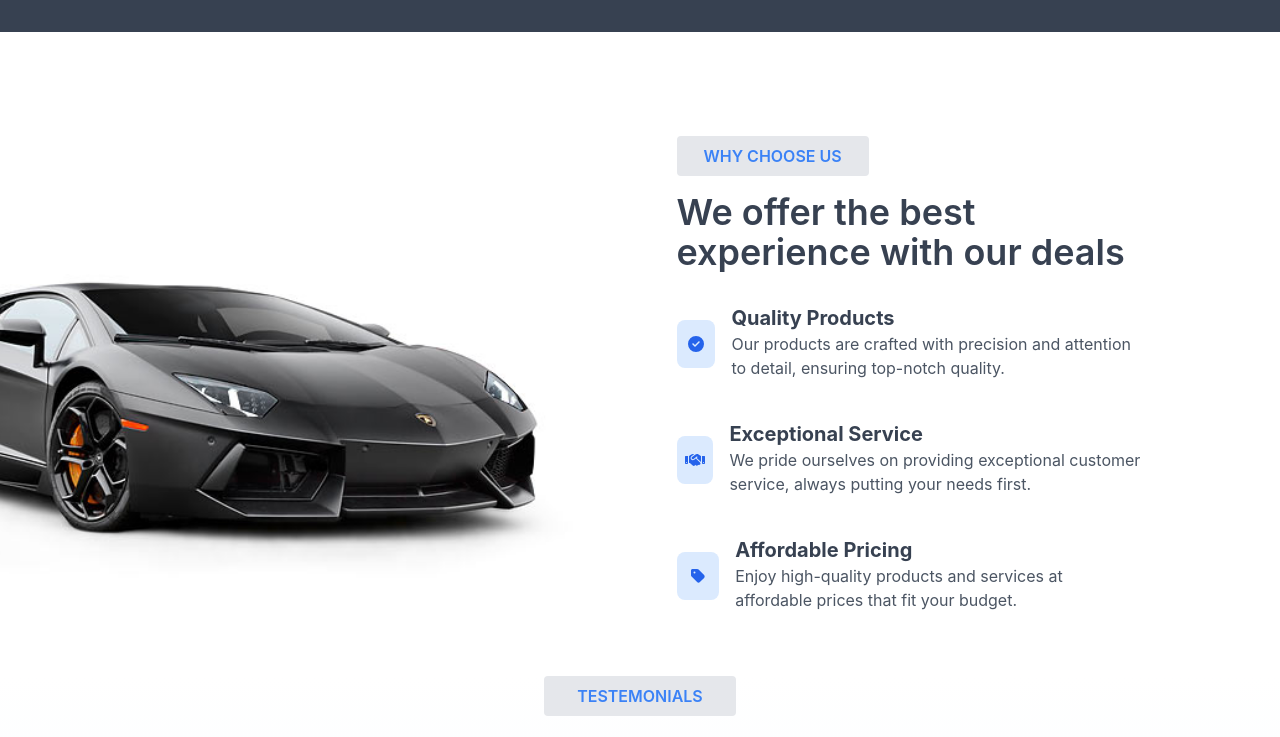
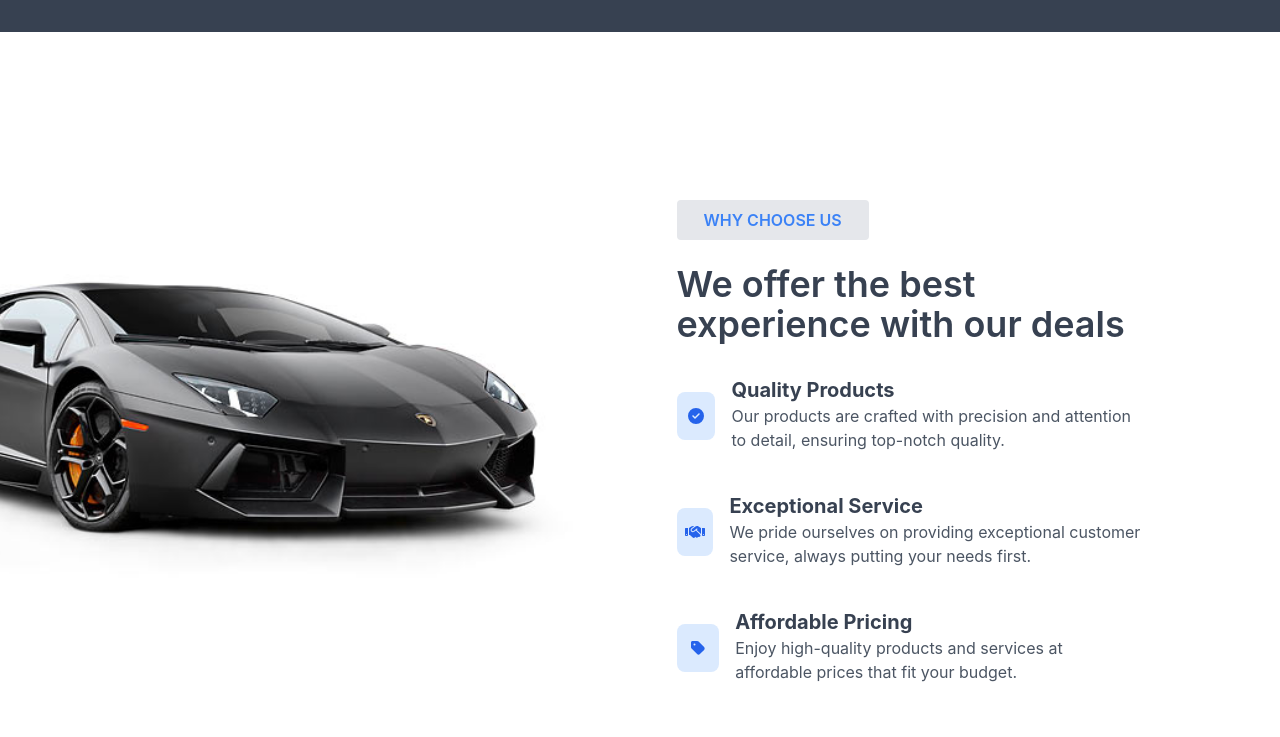
Before and after one commit to nasquez23/premium-motors, a React (Vite) app: page / in a window 1280 px wide. Shown: the part 1820-2557 px from the top of the page. Built offline with nearby package versions, Linux system fonts and the light colour scheme.

Commit message:
added a title component for UI purposes

```diff
--- a/src/components/HowItWorks.jsx
+++ b/src/components/HowItWorks.jsx
@@ -6,15 +6,13 @@ import {
   faCarSide,
   faCalendarPlus,
   faUserAlt,
-  faUser
 } from "@fortawesome/free-solid-svg-icons";
+import Title from "./UI/Title";
 
 export default function HowItWorks() {
   return (
     <>
-      <h2 className="uppercase w-48 h-10 pt-2 font-semibold bg-gray-200 text-center text-blue-500 mt-16 mb-6 mx-auto rounded">
-        How It Works
-      </h2>
+      <Title title="How It Works" />
       <section>
         <h3 className="text-gray-700 text-3xl text-center font-semibold mb-16">
           Buy a Car
--- a/src/components/Testemonials.jsx
+++ b/src/components/Testemonials.jsx
@@ -2,6 +2,7 @@ import TestemonialCard from "./TestemonialCard";
 import LebronJames from "../assets/lebron-james.jpg";
 import DonaldTrump from "../assets/donald-trump.jpg";
 import quotes from "../assets/quotes.jpg";
+import Title from "./UI/Title";
 
 export default function Testemonials() {
   return (
@@ -15,9 +16,7 @@ export default function Testemonials() {
           backgroundPosition: 'center'
         }}
       ></div>
-      <h2 className="uppercase w-48 h-10 pt-2 font-semibold bg-gray-200 text-center text-blue-500 mt-16 mx-auto rounded relative">
-        Testemonials
-      </h2>
+      <Title title="Testemonials" />
       <h2 className="text-3xl text-gray-700 font-semibold mt-4 mb-20 relative">
         What our customers say about us?
       </h2>
--- /dev/null
+++ b/src/components/UI/Title.jsx
@@ -0,0 +1,10 @@
+export default function Title({ title, textLeft }) {
+  let classes =
+    "uppercase w-48 h-10 pt-2 font-semibold bg-gray-200 text-center text-blue-500 mt-16 mb-6 rounded";
+
+  if (!textLeft) {
+    classes += " mx-auto";
+  }
+
+  return <h2 className={classes}>{title}</h2>;
+}
--- a/src/components/WhyChooseUs.jsx
+++ b/src/components/WhyChooseUs.jsx
@@ -5,15 +5,14 @@ import {
   faHandshake,
   faTag,
 } from "@fortawesome/free-solid-svg-icons";
+import Title from "./UI/Title";
 
 export default function WhyChooseUs() {
   return (
     <section className="flex flex-row my-16">
       <img src={logo} alt="Lamborghini" className="w-2/3 h-2/3 -ml-52" />
       <div className="w-1/2 ml-20 mt-10">
-        <h2 className="uppercase w-48 h-10 pt-2 font-semibold bg-gray-200 text-center text-blue-500 mb-4 rounded">
-          Why Choose Us
-        </h2>
+        <Title title="Why choose us" textLeft />
         <h1 className="text-4xl w-3/4 mb-8 text-gray-700 font-semibold">
           We offer the best experience with our deals
         </h1>
```
